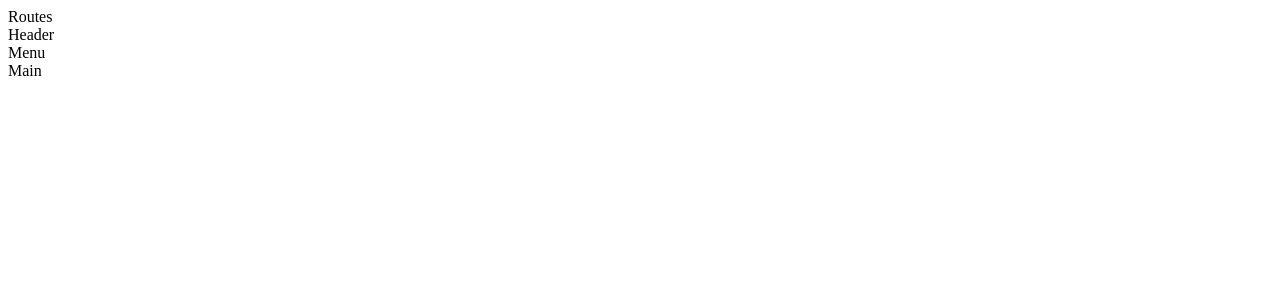
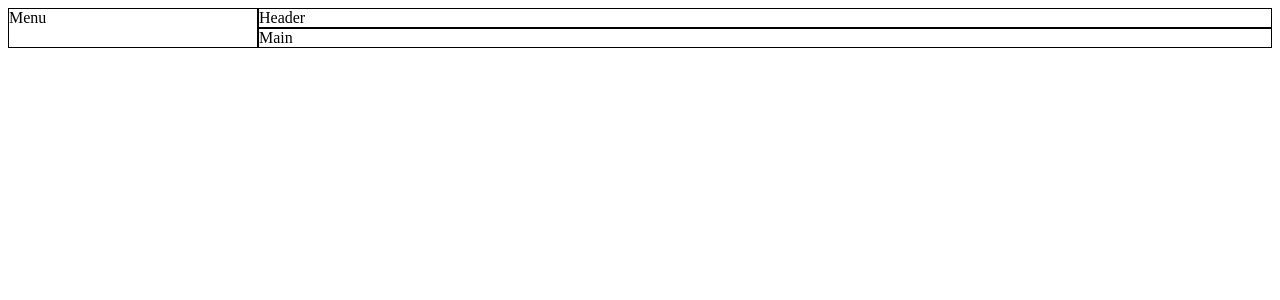
Before and after one commit to ri4an-official/messenger, a React (Create React App) app in the folder app/client/: page / in a window 1280 px wide. Shown: the top 300 px of the page. Built offline with nearby package versions, Linux system fonts and the light colour scheme.

Commit message:
Dev: inject FSD architecture

```diff
--- a/app/client/src/index.tsx
+++ b/app/client/src/app/index.tsx
@@ -1,6 +1,6 @@
 import React from 'react'
 import ReactDOM from 'react-dom/client'
-import App from './components/App/App'
+import App from '../pages/App/App'
 
 const root = ReactDOM.createRoot(
     document.getElementById('root') as HTMLElement
--- a/app/client/src/components/Content/Content.tsx
+++ /dev/null
@@ -1,13 +0,0 @@
-import Header from '../Header/Header'
-import Main from '../Main/Main'
-import Menu from '../Menu/Menu'
-
-const Content = () => (
-    <div>
-        <Header />
-        <Menu />
-        <Main />
-    </div>
-)
-
-export default Content
--- a/app/client/src/components/Header/Header.tsx
+++ /dev/null
@@ -1,5 +0,0 @@
-const Header = () => {
-    return <div>Header</div>
-}
-
-export default Header
--- a/app/client/src/components/Main/Main.tsx
+++ /dev/null
@@ -1,5 +0,0 @@
-const Main = () => {
-    return <div>Main</div>
-}
-
-export default Main
--- /dev/null
+++ b/app/client/src/pages/Content/Content.tsx
@@ -0,0 +1,23 @@
+import styled from 'styled-components'
+import Header from '../Header/Header'
+import Main from '../Main/Main'
+import Menu from '../Menu/Menu'
+
+const Content = () => (
+    <StyledContent>
+        <Header />
+        <Menu />
+        <Main />
+    </StyledContent>
+)
+const StyledContent = styled.div`
+    width: 100%;
+    display: grid;
+    grid-template-areas:
+        'menu header'
+        'menu main ';
+    grid-template-rows: 1fr;
+    grid-template-columns: 250px 1fr;
+`
+
+export default Content
--- /dev/null
+++ b/app/client/src/pages/Header/Header.tsx
@@ -0,0 +1,11 @@
+import styled from 'styled-components'
+
+const Header = () => {
+    return <StyledHeader>Header</StyledHeader>
+}
+const StyledHeader = styled.div`
+    grid-area: header;
+    border: 1px solid black;
+`
+
+export default Header
--- /dev/null
+++ b/app/client/src/pages/Main/Main.tsx
@@ -0,0 +1,11 @@
+import styled from 'styled-components'
+
+const Main = () => {
+    return <StyledMain>Main</StyledMain>
+}
+const StyledMain = styled.div`
+    grid-area: main;
+    border: 1px solid black;
+`
+
+export default Main
--- a/app/client/src/components/Menu/Menu.tsx
+++ b/app/client/src/pages/Menu/Menu.tsx
@@ -4,7 +4,8 @@ const Menu = () => {
 }
 
 const StyledMenu = styled.div`
-    grid: 1px;
+    grid-area: menu;
+    border: 1px solid black;
 `
 
 export default Menu
--- a/app/client/src/components/Routes/Routes.tsx
+++ b/app/client/src/pages/Routes/Routes.tsx
@@ -1,5 +1,5 @@
 const Routes = () => {
-    return <div>Routes</div>
+    return <div></div>
 }
 
 export default Routes
```
Also changed, not shown: app/client/src/pages/App/App.tsx (renamed from app/client/src/components/App/App.tsx), app/client/src/pages/common/assets/logo.svg (renamed from app/client/src/components/common/assets/logo.svg).
